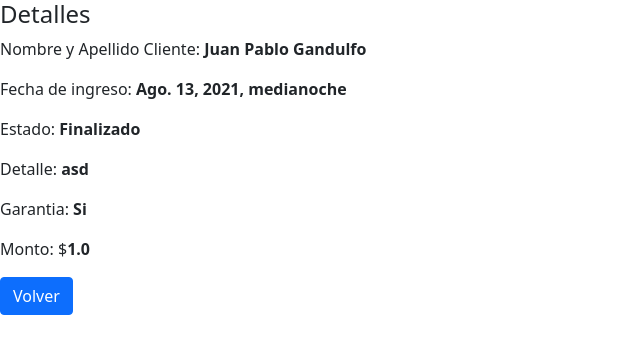
After one commit to juangd90/ProyectoBGH, a Django app: page /admin_pedidos/detalle/10 in a window 1280 px wide. The commit adds this page. Shown: the top 354 px of the page, without its empty margins (0-640 px from the left). Run offline with Django 3.2, Linux system fonts and the light colour scheme; a user stored in the database is signed in; data comes from the database, SQL or seed files in the repository.

Commit message:
Finalizado CRUD

```diff
--- a/ProyectoBGH/urls.py
+++ b/ProyectoBGH/urls.py
@@ -27,6 +27,7 @@ urlpatterns = [
     path('admin_crear/',views.CrearPedido.as_view(template_name="app/crear.html"),name="crear"),
     path('admin_pedidos/eliminar/<int:pk>',views.EliminarPedido.as_view(),name="eliminar"),
     path('admin_pedidos/editar/<int:pk>',views.ActualizarPedido.as_view(),name="editar"),
+    path('admin_pedidos/detalle/<int:pk>',views.DetallePedido.as_view(),name="detalle"),
 
 
 ]
--- a/app/models.py
+++ b/app/models.py
@@ -8,7 +8,8 @@ marcas=(
     ("Philips","Philips"),
     ("LG","LG"),
     ("Noblex","Noblex"),
-    ("Atma","Atma")
+    ("Atma","Atma"),
+    ("Otro","Otro")
 )
 opciones=(
     ("Si","Si"),
@@ -23,6 +24,7 @@ class Usuario(models.Model):
     nombre=models.CharField(max_length=64)
     apellido=models.CharField(max_length=64)
     dni=models.IntegerField()
+    celular=models.CharField(max_length=10)
     #pedidos=models.ManyToManyField(Pedido,blank=True)
     def __str__(self):
         return f"{self.nombre} {self.apellido}"
--- /dev/null
+++ b/app/templates/app/detalle.html
@@ -0,0 +1,26 @@
+<!DOCTYPE html>
+<html lang="es">
+<head>
+    <meta charset="UTF-8">
+
+    <meta name="viewport" content="width=device-width, initial-scale=1.0">
+    <title>Document</title>
+</head>
+<body>
+    {% extends "app/layout.html" %}
+    {% block body %}
+    <h4>Detalles</h4>
+
+    <p><span class="txt_negrita">Nombre y Apellido Cliente: </span><strong>{{object.usuario.nombre}} {{object.usuario.apellido}}</p></strong>
+    <p><span class="txt_negrita">Fecha de ingreso: </span><strong>{{object.fecha_ingreso}}</p></strong>
+    <p><span class="txt_negrita">Estado: </span><strong>{{object.estado}}</p></strong>
+
+    <p><span class="txt_negrita">Detalle: </span> <strong>{{object.detalle}}</p></strong>
+    <p><span class="txt_negrita">Garantia: </span><strong>{{object.garantia}}</p></strong>
+    <p><span class="txt_negrita">Monto: $</span><strong>{{object.monto}}</p></strong>
+
+    <!-- Botón para volver a la vista principal (Home) -->
+    <a href="../" type="submit" class="btn btn-primary">Volver</a>
+    {% endblock %}
+</body>
+</html>
--- a/app/templates/app/listado.html
+++ b/app/templates/app/listado.html
@@ -49,7 +49,7 @@
             <form method="POST" action="eliminar/{{p.id}}">
             {% csrf_token %}
             <div class="btn-group">
-                <a href="detalle/{{p.id}}" title="Ver" type="button" class="btn btn-success">Ver </a>
+                <a href="{% url 'detalle' p.id %}" title="Ver" type="button" class="btn btn-success">Ver </a>
             <a href="{% url 'editar' p.id %}" title="Editar" type="button" class="btn btn-primary">Editar </a>
 
             <button class="btn btn-danger" onclick="return eliminar();" type="submit">
--- a/app/templates/app/login.html
+++ b/app/templates/app/login.html
@@ -6,7 +6,7 @@
         {% csrf_token %}
         <label for="username">Usuario</label>
         <p><input type="text" name="username"></p>
-        <label for="password">Contraseña</label> cas
+        <label for="password">Contraseña</label>
         <p><input type="password" name="password"  ></p>
         <input class="btn btn-success" type="submit" value="Ingresar">
 
--- a/app/views.py
+++ b/app/views.py
@@ -72,3 +72,7 @@ class EliminarPedido(LoginRequiredMixin,DeleteView):
     form=Pedido
     fields="__all__"
     success_url= reverse_lazy('admin_pedidos')
+
+class DetallePedido(LoginRequiredMixin,DetailView):
+    model=Pedido
+    template_name='app/detalle.html'
--- a/user/models.py
+++ b/user/models.py
@@ -5,6 +5,7 @@ class User(models.Model):
     nombre=models.CharField(max_length=64)
     apellido=models.CharField(max_length=64)
     dni=models.IntegerField()
+    celular=models.CharField(max_length=10)
     #pedidos=models.ManyToManyField(Pedido,blank=True)
     def __str__(self):
         return f"{self.nombre} {self.apellido}"
```
Also changed, not shown: ProyectoBGH/settings.py (+9 -2 lines), app/migrations/0007_auto_20210817_0952.py (added), app/migrations/0008_alter_usuario_celular.py (added), user/migrations/0002_user_celular.py (added).
